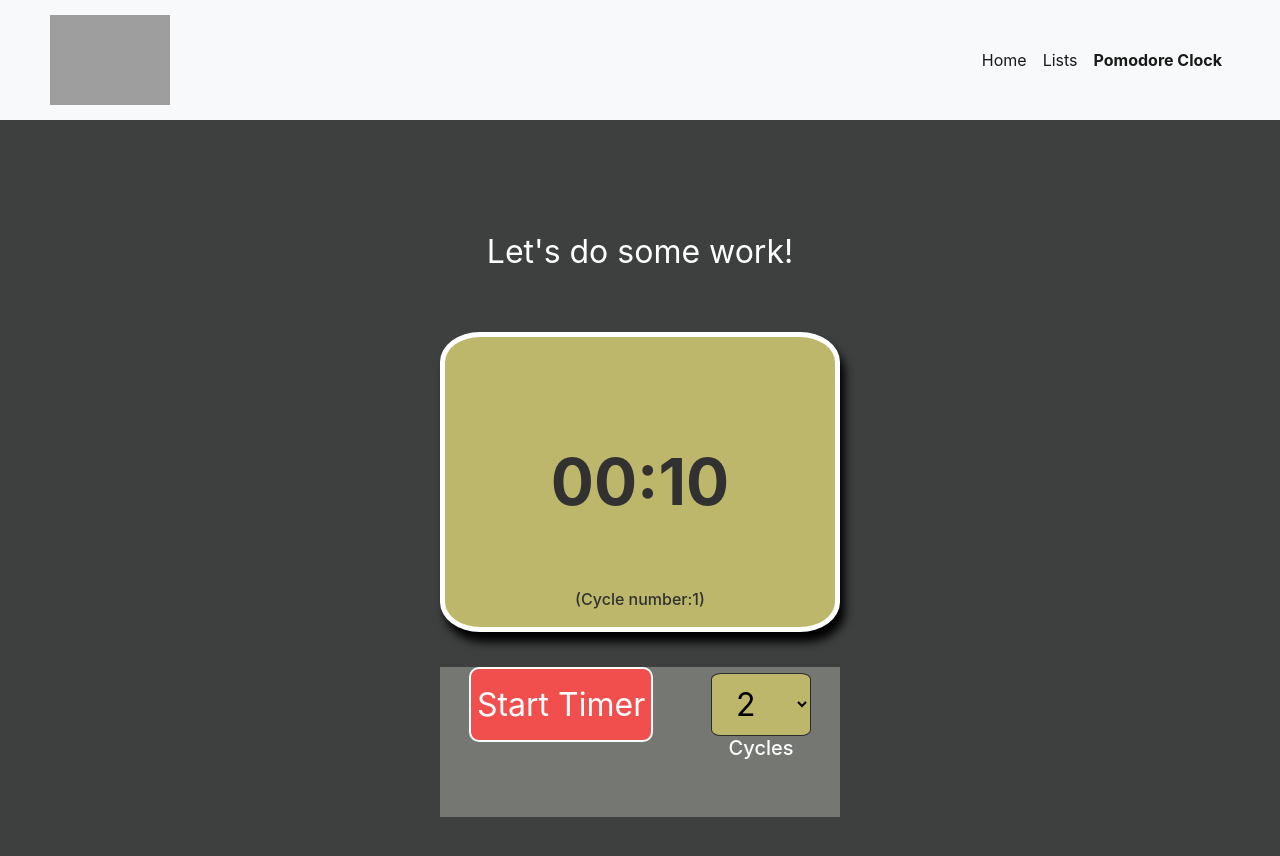
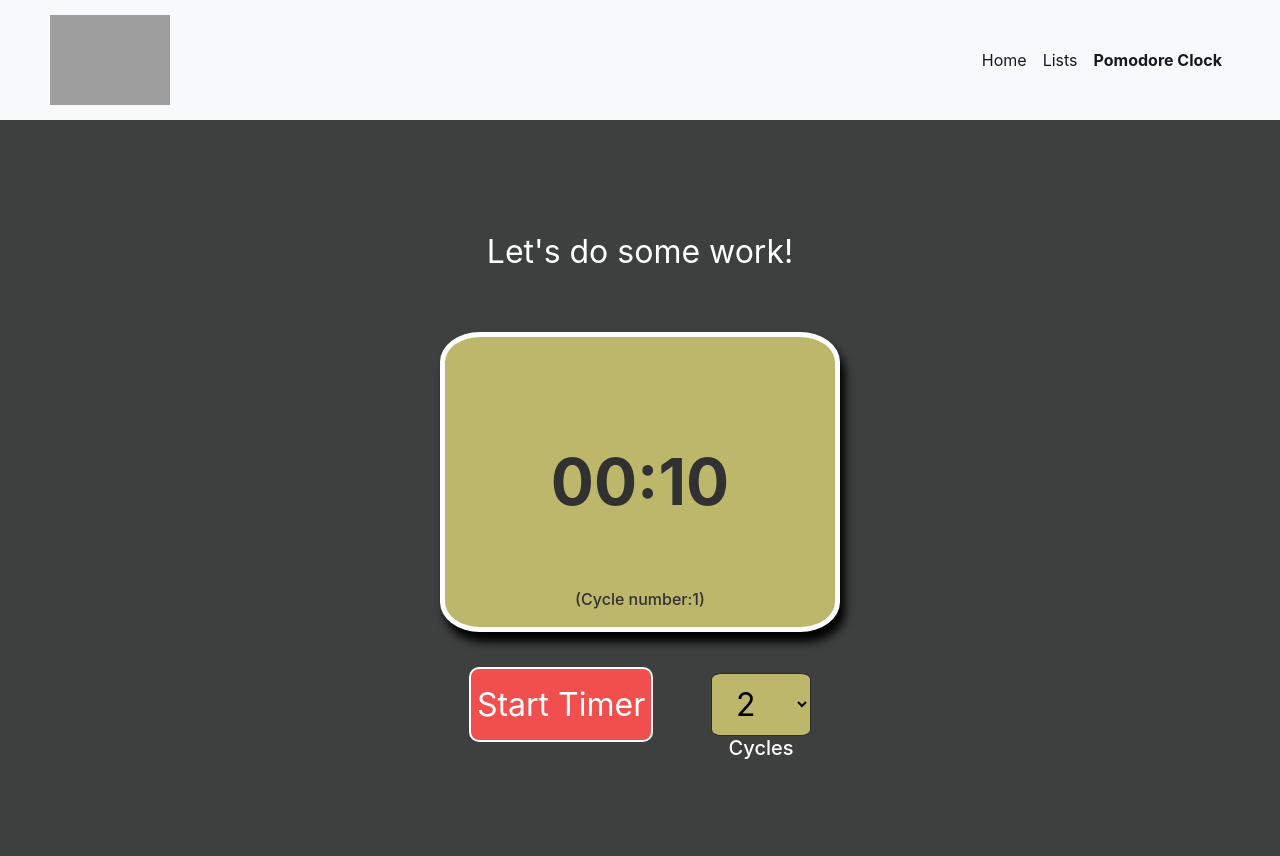
Before and after one commit to sgrpnwr/Innerhour, a React (Create React App) app: page /pomodoro in a window 1280 px wide. Shown: the top 856 px of the page. Built offline with nearby package versions, Linux system fonts and the light colour scheme; grey boxes are pictures that could not be loaded.

Commit message:
buttons alignment fix

```diff
--- a/src/components/css/Pomodore.module.css
+++ b/src/components/css/Pomodore.module.css
@@ -30,7 +30,6 @@
     display: flex;
     justify-content: space-around;
     margin-top:30px;
-    background-color:rgb(117, 119, 115);
     align-items: flex-end;
     align-items: baseline;
 }
```
